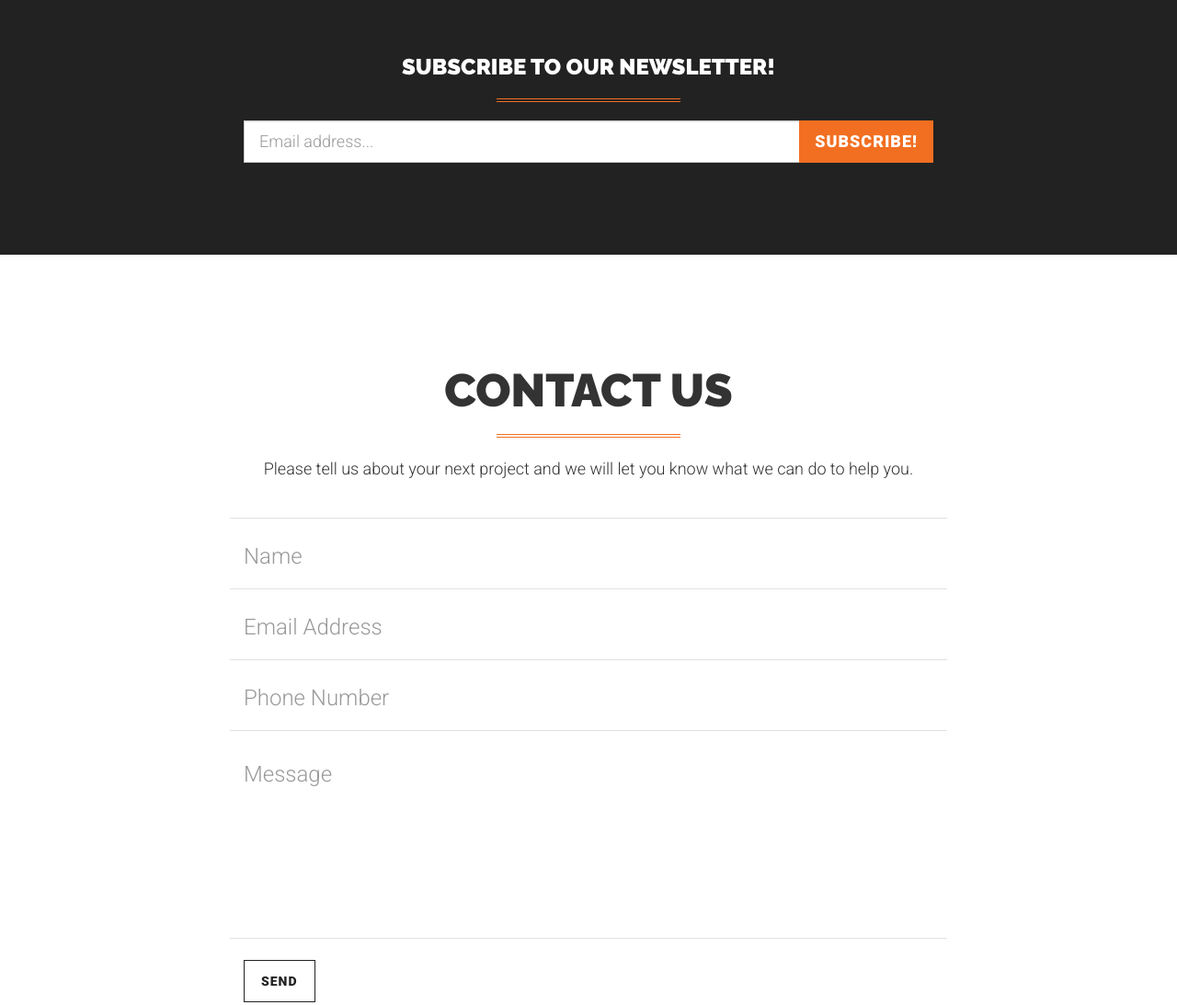
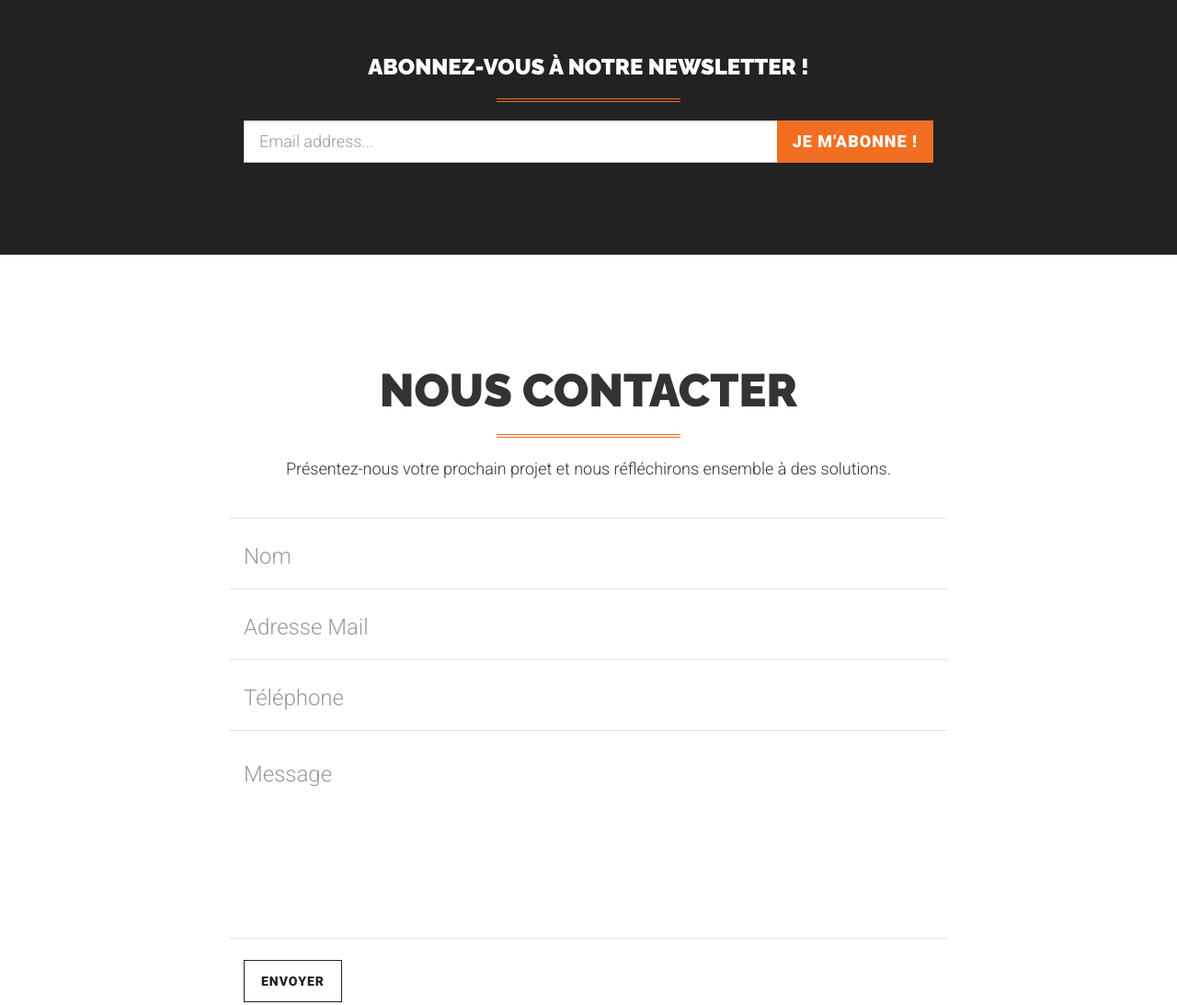
Before and after one commit to LuaxY/Workshop, a plain HTML site: page index.html in a window 1280 px wide. Shown: the part 7860-8953 px from the top of the page at 92% size. Drawn offline with Linux system fonts and the light colour scheme.

Commit message:
Traduction des formulaires

```diff
--- a/index.html
+++ b/index.html
@@ -105,6 +105,7 @@
             <a class="btn page-scroll" href="#about"><i class="fa fa-angle-down"></i></a>
         </div>
     </header>
+
     <section id="about">
         <div class="container-fluid">
             <div class="row text-center">
@@ -680,7 +681,7 @@
     </section>
     <section class="cta-form bg-dark">
         <div class="container text-center">
-            <h3>Subscribe to our newsletter!</h3>
+            <h3>Abonnez-vous à notre newsletter !</h3>
             <hr class="colored">
             <div class="row">
                 <div class="col-lg-8 col-lg-offset-2">
@@ -691,7 +692,7 @@
                             <div class="input-group input-group-lg">
                                 <input type="email" name="EMAIL" class="form-control" id="mce-EMAIL" placeholder="Email address...">
                                 <span class="input-group-btn">
-                                    <button type="submit" name="subscribe" id="mc-embedded-subscribe" class="btn btn-primary">Subscribe!</button>
+                                    <button type="submit" name="subscribe" id="mc-embedded-subscribe" class="btn btn-primary">Je m'abonne !</button>
                                 </span>
                             </div>
                             <div id="mce-responses">
@@ -709,9 +710,9 @@
         <div class="container wow fadeIn">
             <div class="row">
                 <div class="col-lg-12 text-center">
-                    <h2>Contact Us</h2>
+                    <h2>Nous Contacter</h2>
                     <hr class="colored">
-                    <p>Please tell us about your next project and we will let you know what we can do to help you.</p>
+                    <p>Présentez-nous votre prochain projet et nous réfléchirons ensemble à des solutions.</p>
                 </div>
             </div>
             <div class="row content-row">
@@ -719,22 +720,22 @@
                     <form name="sentMessage" id="contactForm" novalidate>
                         <div class="row control-group">
                             <div class="form-group col-xs-12 floating-label-form-group controls">
-                                <label>Name</label>
-                                <input type="text" class="form-control" placeholder="Name" id="name" required data-validation-required-message="Please enter your name.">
+                                <label>Nom</label>
+                                <input type="text" class="form-control" placeholder="Nom" id="name" required data-validation-required-message="Please enter your name.">
                                 <p class="help-block text-danger"></p>
                             </div>
                         </div>
                         <div class="row control-group">
                             <div class="form-group col-xs-12 floating-label-form-group controls">
-                                <label>Email Address</label>
-                                <input type="email" class="form-control" placeholder="Email Address" id="email" required data-validation-required-message="Please enter your email address.">
+                                <label>Adresse Mail</label>
+                                <input type="email" class="form-control" placeholder="Adresse Mail" id="email" required data-validation-required-message="Please enter your email address.">
                                 <p class="help-block text-danger"></p>
                             </div>
                         </div>
                         <div class="row control-group">
                             <div class="form-group col-xs-12 floating-label-form-group controls">
-                                <label>Phone Number</label>
-                                <input type="tel" class="form-control" placeholder="Phone Number" id="phone" required data-validation-required-message="Please enter your phone number.">
+                                <label>Téléphone</label>
+                                <input type="tel" class="form-control" placeholder="Téléphone" id="phone" required data-validation-required-message="Please enter your phone number.">
                                 <p class="help-block text-danger"></p>
                             </div>
                         </div>
@@ -749,7 +750,7 @@
                         <div id="success"></div>
                         <div class="row">
                             <div class="form-group col-xs-12">
-                                <button type="submit" class="btn btn-outline-dark">Send</button>
+                                <button type="submit" class="btn btn-outline-dark">Envoyer</button>
                             </div>
                         </div>
                     </form>
```
